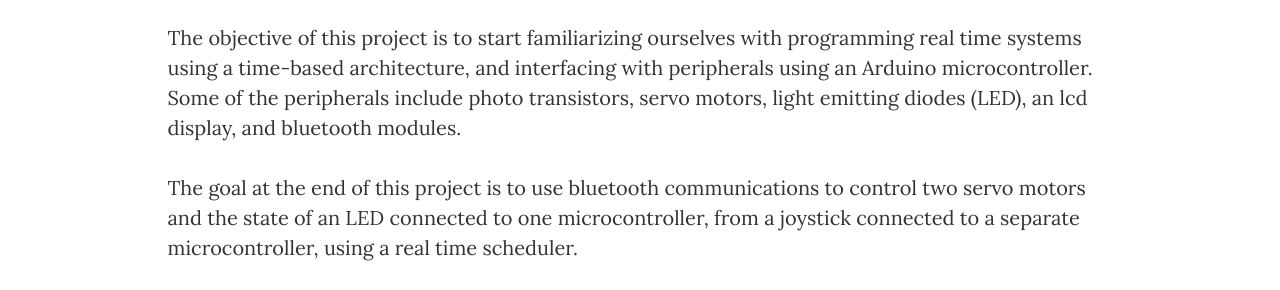
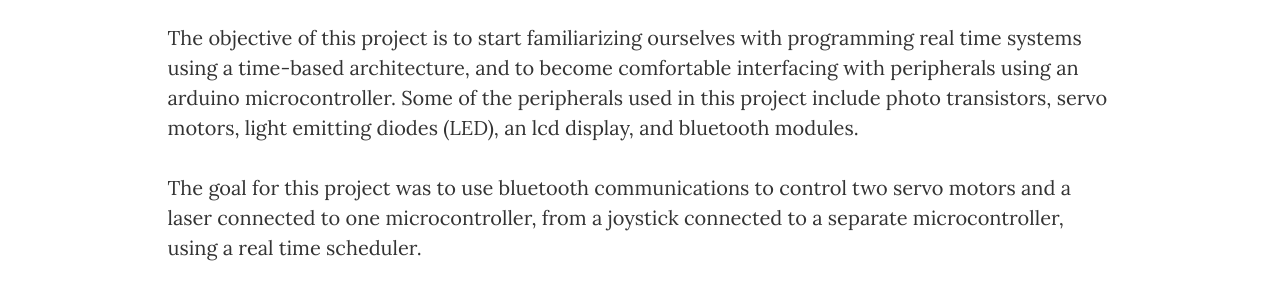
Before and after one commit to LeeZeitz/CSC460Website, a website: page project1.html in a window 1280 px wide. Shown: the part 610-900 px from the top of the page. Drawn offline with nearby package versions, Linux system fonts and the light colour scheme.

Commit message:
Final edit

```diff
--- a/project1.html
+++ b/project1.html
@@ -96,8 +96,8 @@
                 <div class="col-lg-10 col-lg-offset-1 col-md-10 col-md-offset-1">
 
                     <h2 class="section-heading">Introduction</h2>
-                    <p>The objective of this project is to start familiarizing ourselves with programming real time systems using a time-based architecture, and interfacing with peripherals using an Arduino microcontroller. Some of the peripherals include photo transistors, servo motors, light emitting diodes (LED), an lcd display, and bluetooth modules.</p>
-                    <p>The goal at the end of this project is to use bluetooth communications to control two servo motors and the state of an LED connected to one microcontroller, from a joystick connected to a separate microcontroller, using a real time scheduler.</p>
+                    <p>The objective of this project is to start familiarizing ourselves with programming real time systems using a time-based architecture, and to become comfortable interfacing with peripherals using an arduino microcontroller. Some of the peripherals used in this project include photo transistors, servo motors, light emitting diodes (LED), an lcd display, and bluetooth modules.</p>
+                    <p>The goal for this project was to use bluetooth communications to control two servo motors and a laser connected to one microcontroller, from a joystick connected to a separate microcontroller, using a real time scheduler.</p>
                     <p>Although a relatively basic task, this project offers insights into the types of problems that arise when interfacing time-sensitive software with hardware components.</p>
 
                     <h2 class="section-heading">Hardware Overview</h2>
@@ -239,7 +239,7 @@
                     <p>It also consists of 3 outputs: the laser, the pair of servo motors used to drive the pan and tilt, and the LCD display.</p>
 
                     <h3>Power Supply</h3>
-                    <p>Since we using an LCD shield that sits on top of the Arduino, we do not have access to the 5V power pin of the Arduino. To remedy this, we used an external power supply to provide power to all the components that would otherwise have been powered directly from the Arduino 5V pin.</p>
+                    <p>Since we used an LCD shield that sits on top of the Arduino, we did not have access to the 5V power pin of the Arduino. To remedy this, we used an external power supply to provide power to all the components that would otherwise have been powered directly from the Arduino 5V pin.</p>
                     <p>The power supply plugs directly into the wall. The jumpers are configured such that the power supply will supply 5V. One of the power pins as well as one of the ground pins are each connected to a different row of the breadboard. </p>
                     <p>We also made a connection between the row with the power supply’s ground and one of the Arduino’s ground pins. This is to ensure that all components share the same ground reference.</p>
 
```
